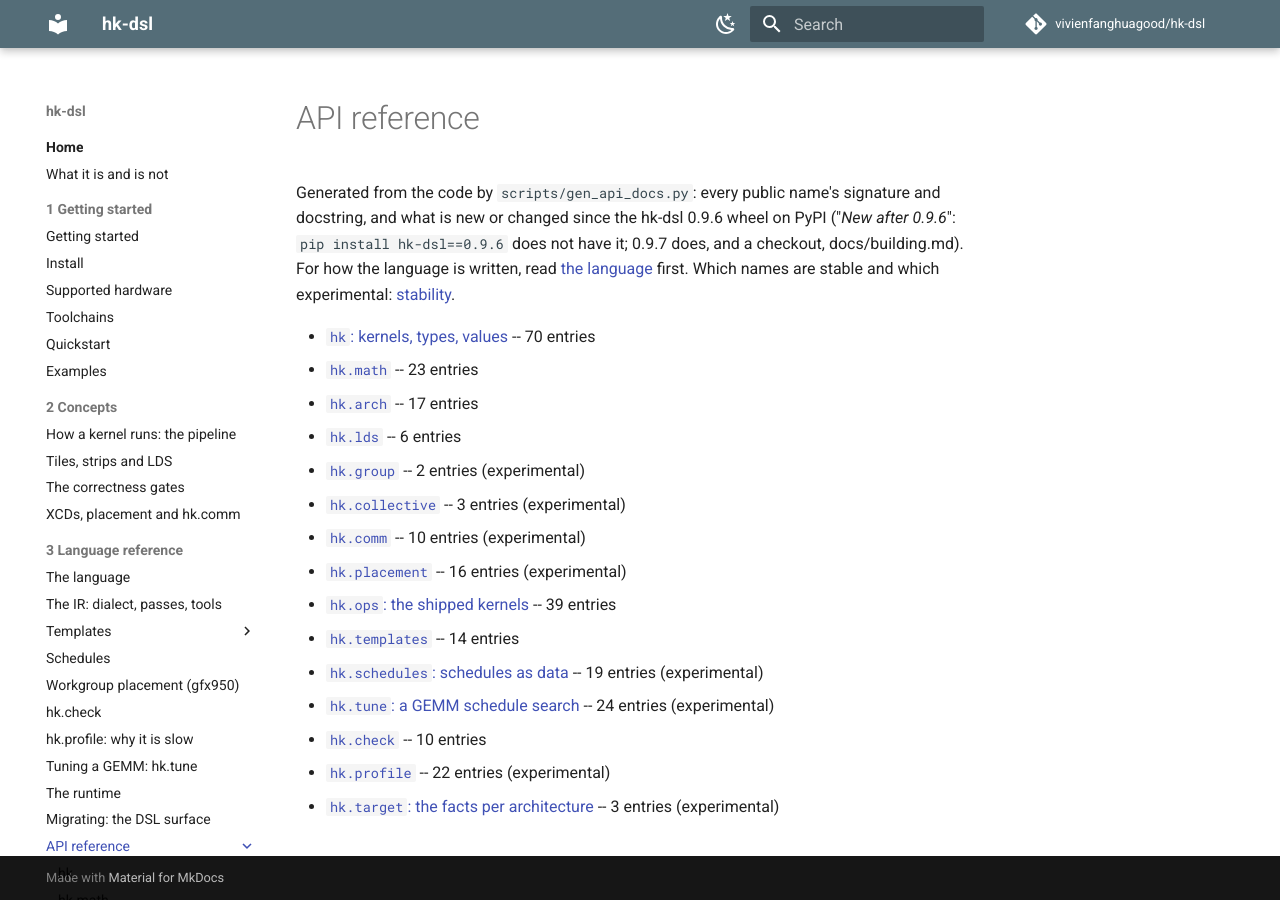
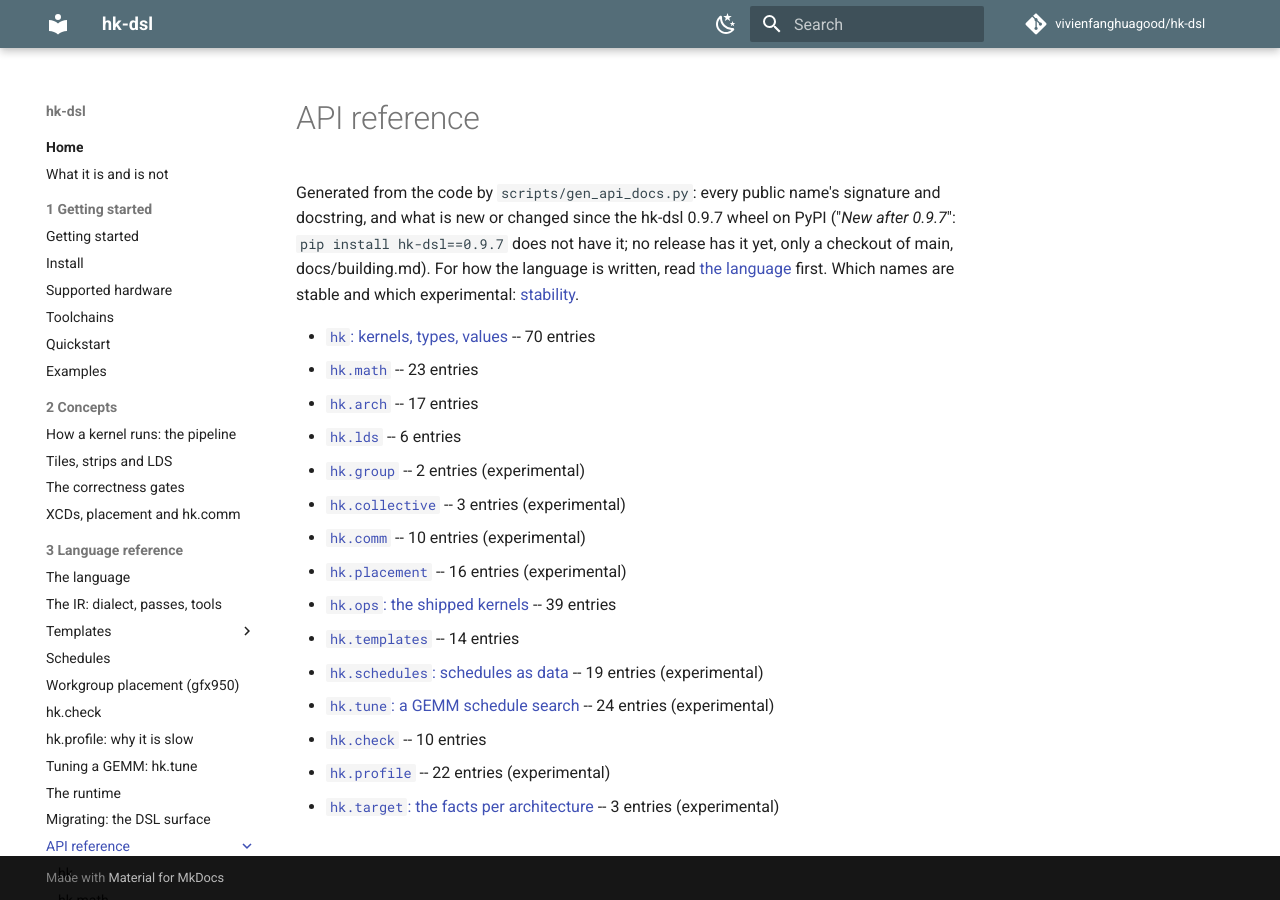
Before and after one commit to vivienfanghuagood/hk-dsl, an MkDocs documentation site: the page built from docs/api/README.md, in a window 1280 px wide. Built offline with MkDocs 1.6.1 and Material for MkDocs 9.7.7, drawn with Linux system fonts in a browser that asks for light colours; comment, search, counter and statistics services are not loaded.

Commit message:
post-release 0.9.7: API marks against the 0.9.7 wheel, RELEASE = None, CHANGELOG Unreleased
As #288 for 0.9.6: scripts/api_baseline_0.9.7.json from the v0.9.7 cp310 wheel; PYPI = "0.9.7",
RELEASE = None, regenerated; test_api_docs against 0.9.7; llms.txt, the skill and docs/README:
marks are New after 0.9.7, main only; an empty ## Unreleased at the top of CHANGELOG.

Co-Authored-By: Claude <noreply@anthropic.com>

```diff
--- a/docs/api/README.md
+++ b/docs/api/README.md
@@ -2,7 +2,7 @@
 
 # API reference
 
-Generated from the code by `scripts/gen_api_docs.py`: every public name's signature and docstring, and what is new or changed since the hk-dsl 0.9.6 wheel on PyPI ("*New after 0.9.6*": `pip install hk-dsl==0.9.6` does not have it; 0.9.7 does, and a checkout, docs/building.md). For how the language is written, read [the language](../language.md) first. Which names are stable and which experimental: [stability](../stability.md).
+Generated from the code by `scripts/gen_api_docs.py`: every public name's signature and docstring, and what is new or changed since the hk-dsl 0.9.7 wheel on PyPI ("*New after 0.9.7*": `pip install hk-dsl==0.9.7` does not have it; no release has it yet, only a checkout of main, docs/building.md). For how the language is written, read [the language](../language.md) first. Which names are stable and which experimental: [stability](../stability.md).
 
 - [`hk`: kernels, types, values](hk.md) -- 70 entries
 - [`hk.math`](hk.math.md) -- 23 entries
--- a/llms.txt
+++ b/llms.txt
@@ -68,7 +68,7 @@ It traces and runs on both GPUs, ragged shapes (100x1000) included; `hk.check` t
 
 ## Pitfalls
 
-- The docs describe main; `pip install hk-dsl` is 0.9.7 (check `hk.__version__`). The API reference marks what is *New after 0.9.6*: in 0.9.7, not in 0.9.6. 0.8.0 added, and 0.7.0 lacks, workgroup placement (`hk.kernel(placement=)`, `hk.Placement`, `hk.arch.xcd_count`), `hk.map_cpp`, the strip ops and element exchange. 0.6.0's synchronous `g.load` / `g.store` on gfx950 read and write past a partial last tile; 0.7.0's do not.
+- The docs describe main; `pip install hk-dsl` is 0.9.7 (check `hk.__version__`). The API reference marks what is *New after 0.9.7*: on main only, in no release yet. 0.8.0 added, and 0.7.0 lacks, workgroup placement (`hk.kernel(placement=)`, `hk.Placement`, `hk.arch.xcd_count`), `hk.map_cpp`, the strip ops and element exchange. 0.6.0's synchronous `g.load` / `g.store` on gfx950 read and write past a partial last tile; 0.7.0's do not.
 - Positional kernel parameters are tensors (`hk.Tensor[dtype]`, 4-D `(batch, depth, rows, cols)`; a 2-D tensor is `(rows, cols)`). Constexprs are keyword-only with a default, baked into the source: a new value is a new compile.
 - The transcendental math (gelu, dgelu, sqrt, rsqrt, silu) is fp32-only: load 16-bit data into an fp32 tile or strip (the load converts) and store it back (the store converts). `hk.math.gelu` is `F.gelu(x, approximate="tanh")`, not the erf default.
 - A strip's columns are whole chunks of `wave x run` (32 x run on gfx1100, 64 x run on gfx950): `CW=512` with `run=8` fits both. Read the wave from `hk.arch.target().wave` when a plan depends on it.
```
Also changed, not shown: CHANGELOG.md (+2 -0 lines), docs/README.md (+1 -1 lines), skills/hk-kernel/SKILL.md (+2 -2 lines), 4 other files.
